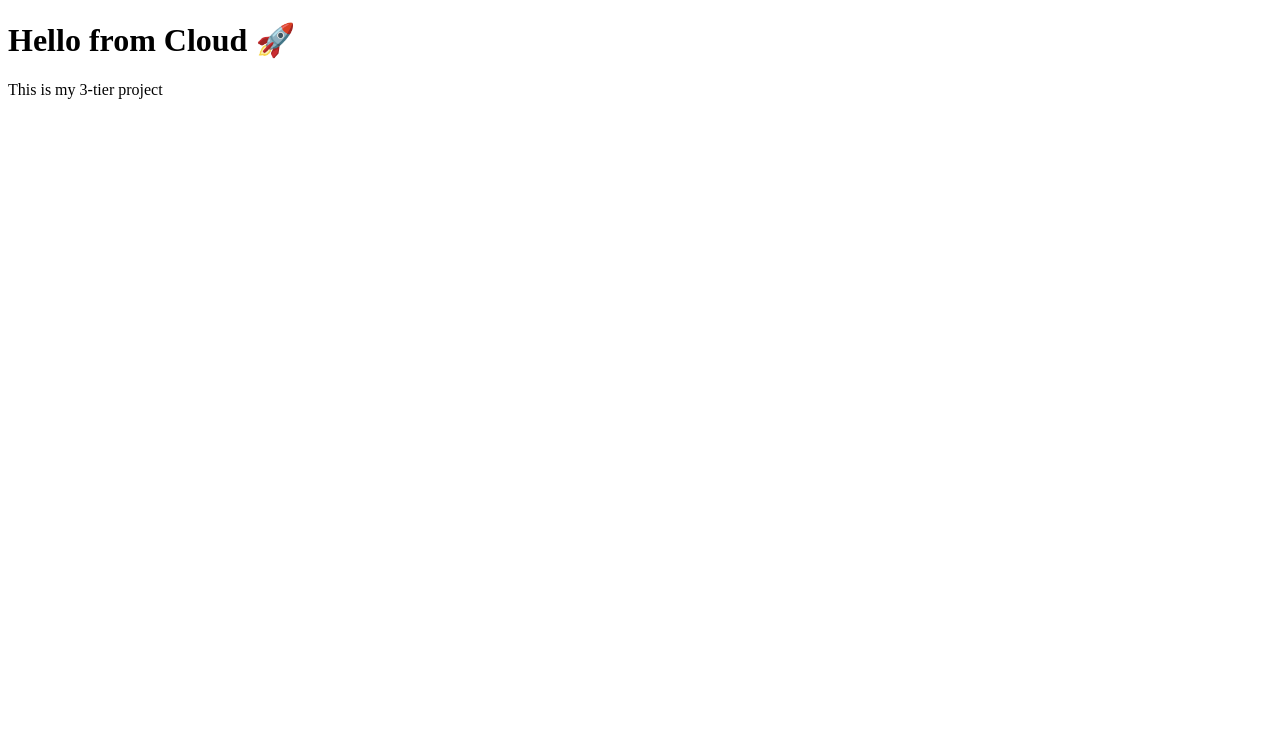
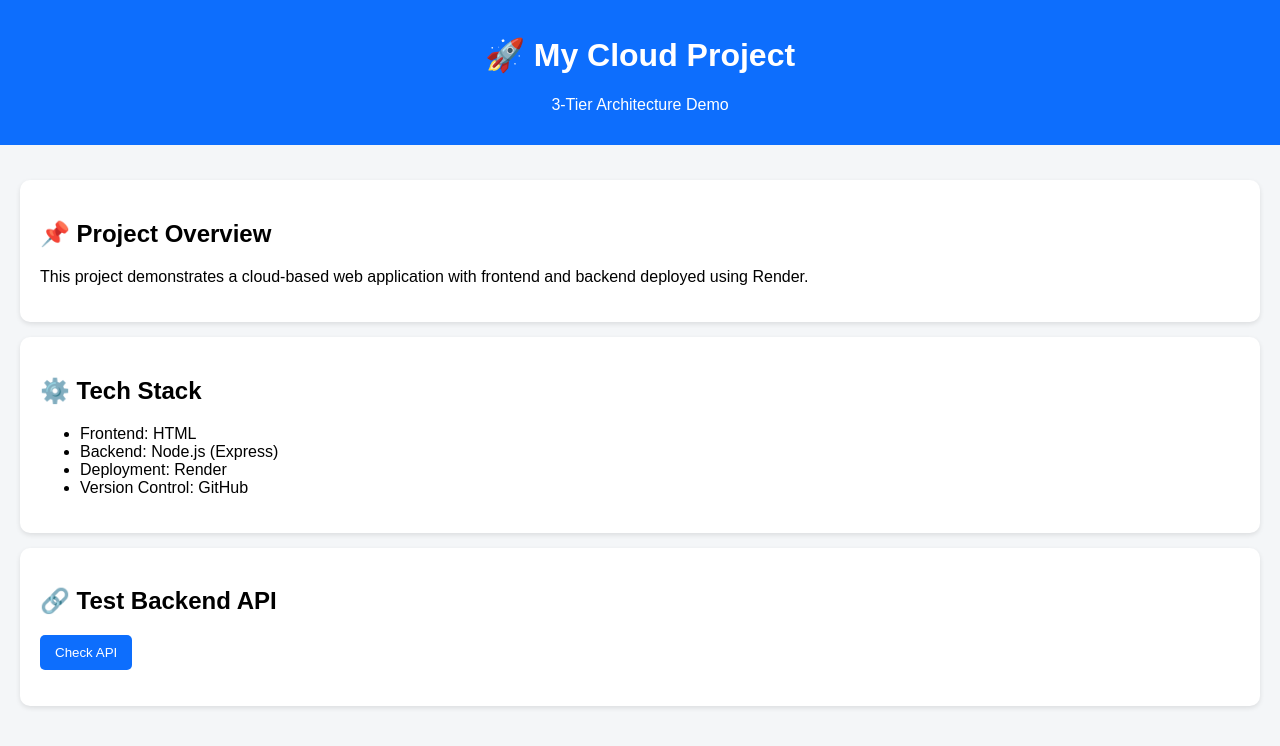
Before and after one commit to divyagnanavel3-sys/cloud-project, a website: page index.html in a window 1280 px wide. Drawn offline with Linux system fonts and the light colour scheme.

Commit message:
Update index.html

```diff
--- a/index.html
+++ b/index.html
@@ -1,10 +1,83 @@
 <!DOCTYPE html>
 <html>
 <head>
-    <title>My Cloud Project</title>
+    <title>Cloud Project</title>
+    <style>
+        body {
+            font-family: Arial;
+            margin: 0;
+            background: #f4f6f8;
+        }
+        header {
+            background: #0d6efd;
+            color: white;
+            padding: 15px;
+            text-align: center;
+        }
+        .container {
+            padding: 20px;
+        }
+        .card {
+            background: white;
+            padding: 20px;
+            margin: 15px 0;
+            border-radius: 10px;
+            box-shadow: 0 2px 5px rgba(0,0,0,0.1);
+        }
+        button {
+            background: #0d6efd;
+            color: white;
+            padding: 10px 15px;
+            border: none;
+            border-radius: 5px;
+            cursor: pointer;
+        }
+        button:hover {
+            background: #084298;
+        }
+    </style>
 </head>
 <body>
-    <h1>Hello from Cloud 🚀</h1>
-    <p>This is my 3-tier project</p>
+
+<header>
+    <h1>🚀 My Cloud Project</h1>
+    <p>3-Tier Architecture Demo</p>
+</header>
+
+<div class="container">
+
+    <div class="card">
+        <h2>📌 Project Overview</h2>
+        <p>This project demonstrates a cloud-based web application with frontend and backend deployed using Render.</p>
+    </div>
+
+    <div class="card">
+        <h2>⚙️ Tech Stack</h2>
+        <ul>
+            <li>Frontend: HTML</li>
+            <li>Backend: Node.js (Express)</li>
+            <li>Deployment: Render</li>
+            <li>Version Control: GitHub</li>
+        </ul>
+    </div>
+
+    <div class="card">
+        <h2>🔗 Test Backend API</h2>
+        <button onclick="testAPI()">Check API</button>
+        <p id="result"></p>
+    </div>
+
+</div>
+
+<script>
+function testAPI() {
+    fetch('/api')
+    .then(res => res.json())
+    .then(data => {
+        document.getElementById('result').innerText = data.message;
+    });
+}
+</script>
+
 </body>
 </html>
```
